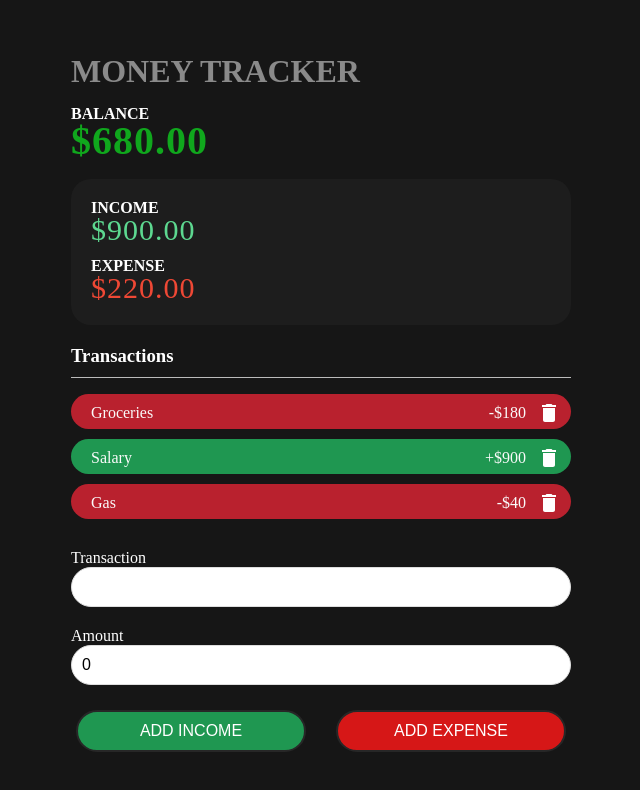
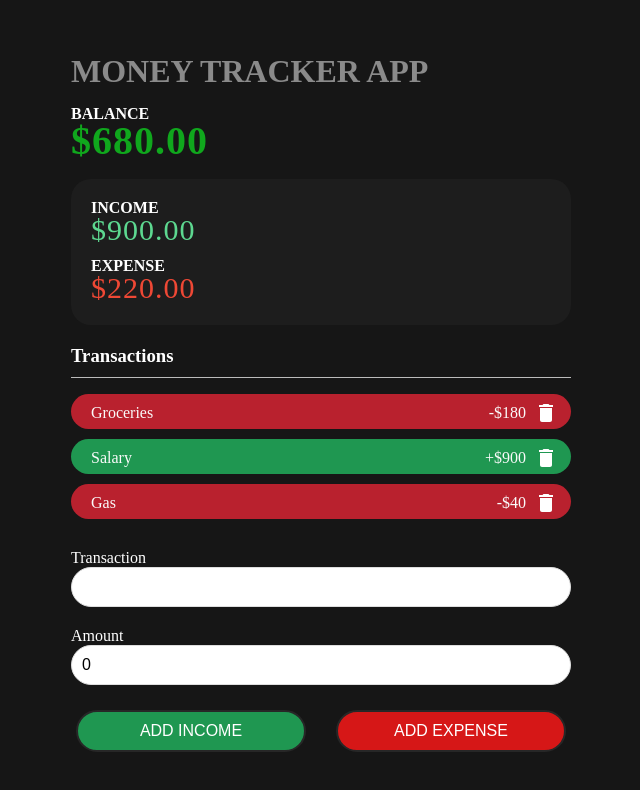
Before and after one commit to isabelchua/money-tracker, a React (Create React App) app: page / in a window 1280 px wide. Shown: the top 790 px of the page, without its empty margins (319-959 px from the left). Built offline with nearby package versions, Linux system fonts and the light colour scheme; a web font is replaced by a local one.

Commit message:
added error if input is string"

```diff
--- a/src/App.css
+++ b/src/App.css
@@ -122,7 +122,7 @@ input[type='number'] {
 	position: absolute;
 	display: block;
 	top: 20%;
-	right: 10px;
+	right: 13px;
 	opacity: 1;
 }
 
--- a/src/components/AddTransaction.js
+++ b/src/components/AddTransaction.js
@@ -23,8 +23,10 @@ export const AddTransaction = () => {
 	const clickExpense = e => {
 		e.preventDefault();
 		console.log(isNaN(amount));
-		if (amount === 0 || amount === '') {
-			return alert("Amount can not be '0'!");
+		if (amount === 0) {
+			return alert("Amount can not be '0'");
+		} else if (amount === '') {
+			return alert('Amount can not be blank or a String!');
 		} else if (text === '') {
 			return alert('Enter transaction name');
 		} else {
@@ -51,9 +53,7 @@ export const AddTransaction = () => {
 					/>
 				</div>
 				<div className="form-control">
-					<label ftmlFor="amount">
-						Amount <br />
-					</label>
+					<label htmlFor="amount">Amount</label>
 					<input
 						type="number"
 						value={amount}
--- a/src/components/Header.js
+++ b/src/components/Header.js
@@ -1,5 +1,5 @@
 import React from 'react';
 
 export const Header = () => {
-	return <h1>Money Tracker</h1>;
+	return <h1>Money Tracker APP</h1>;
 };
```
